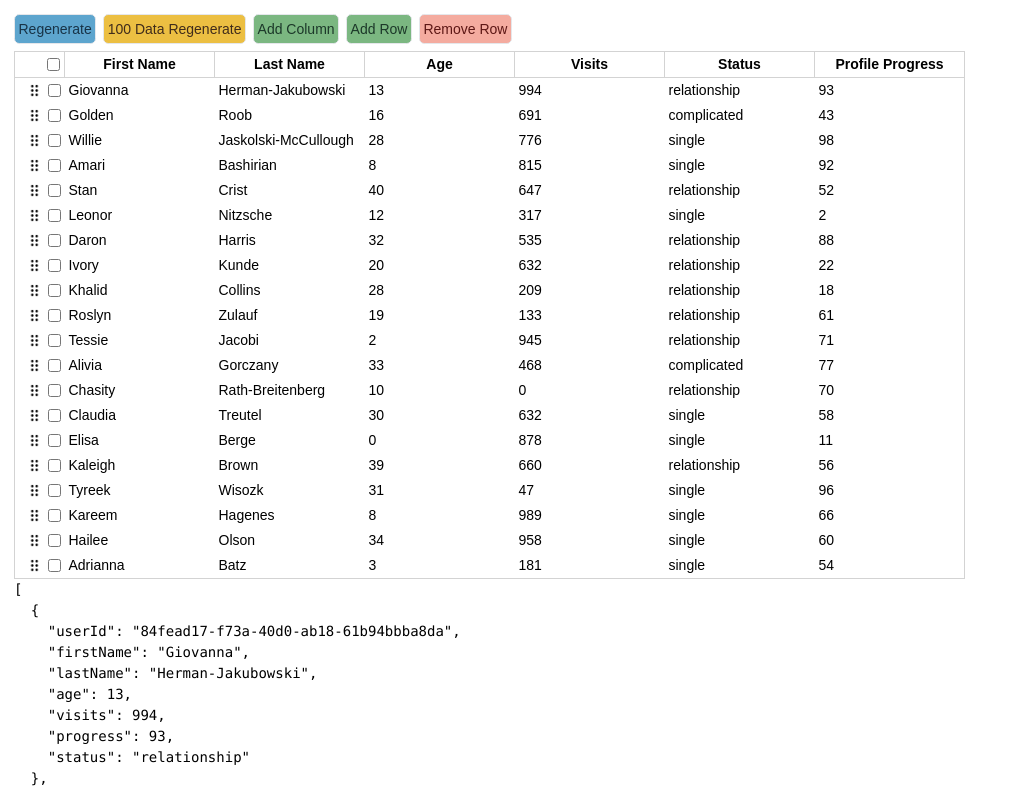
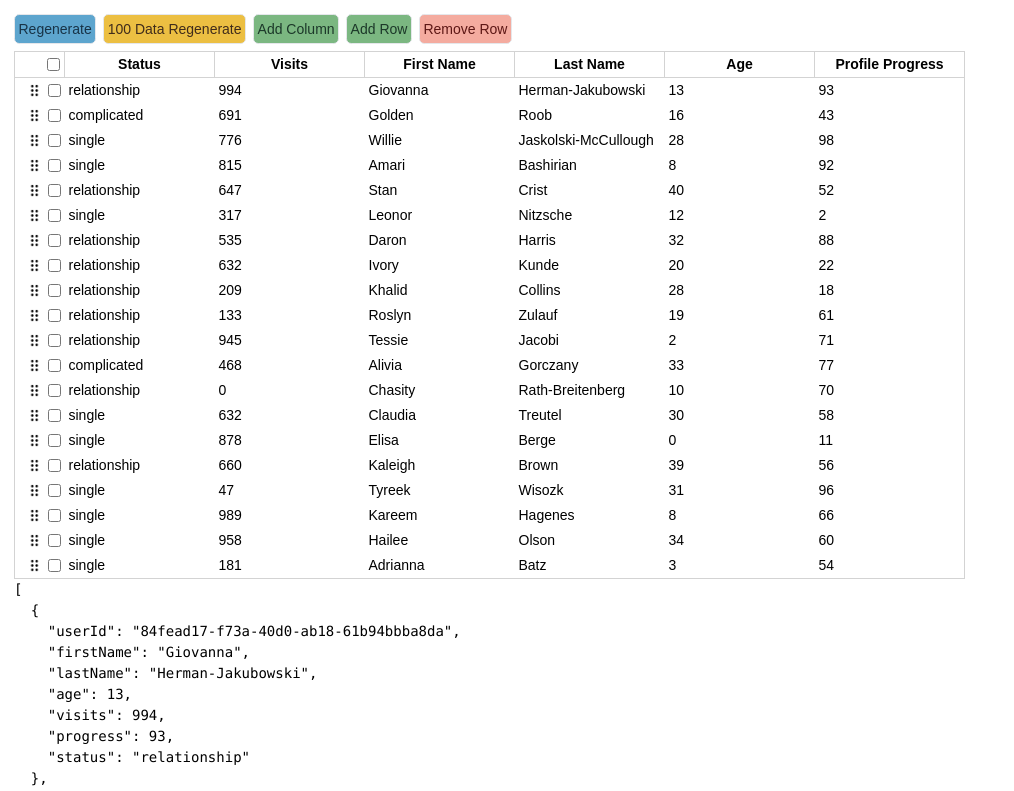
Before and after one commit to eeperfume/tanstack-table-demo, a React (Vite) app: page / in a window 1280 px wide. Shown: the top 791 px of the page, without its empty margins (0-1014 px from the left). Built offline with nearby package versions, Linux system fonts and the light colour scheme.

Commit message:
columnOrder 속성을 활용해 초기 렌더링 시 Header 순서 지정

```diff
--- a/src/components/BasicTable.tsx
+++ b/src/components/BasicTable.tsx
@@ -198,6 +198,9 @@ export const BasicTable = () => {
   const table = useReactTable({
     data,
     columns,
+    initialState: {
+      columnOrder: ["drag-handle", "status", "visits"],
+    },
     state: {
       rowSelection,
     },
```
